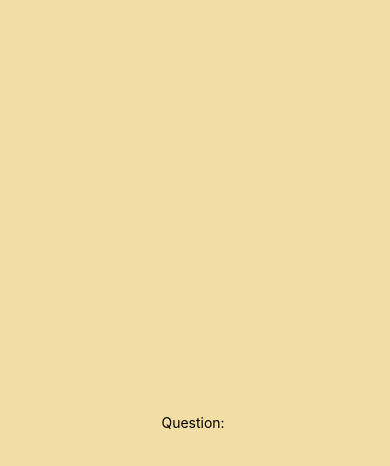
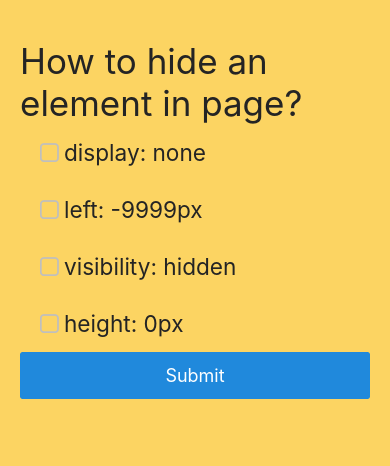
Before and after one commit to rrameshbtech/quiz-lite, a React Native app: screen / in a window 390 px wide. Shown: the top 466 px of the page. Built offline with nearby package versions, Linux system fonts and the light colour scheme.

Commit message:
add functionality to show single & multi choice questions

```diff
--- a/App.js
+++ b/App.js
@@ -2,6 +2,7 @@ import { StatusBar } from 'expo-status-bar';
 import { StyleSheet, View} from 'react-native';
 import { Quiz } from './quiz';
 import questions from "./assets/data/questions.json";
+import designTokens from './assets/styles/design-tokens';
 
 export default function App() {
   return (
@@ -15,9 +16,9 @@ export default function App() {
 const styles = StyleSheet.create({
   container: {
     flex: 1,
-    backgroundColor: '#f2dea5',
-    alignItems: 'center',
-    justifyContent: 'center',
+    backgroundColor: designTokens.colors.background,
+    padding: 20,
+    paddingTop:40
   },
   button: {
     margin: 10,
--- /dev/null
+++ b/assets/styles/design-tokens.js
@@ -0,0 +1,5 @@
+export default {
+  colors: {
+    background: '#fcd462',
+  }
+}
--- a/quiz/index.js
+++ b/quiz/index.js
@@ -1,20 +1,55 @@
 import React, { useState } from 'react';
-import { Text, View, StyleSheet } from 'react-native';
-import { Question } from './question';
+import { View, StyleSheet } from 'react-native';
+import { MultiAnswerQuestion } from './multi-answer-question';
+import { SingleAnswerQuestion } from './single-answer-question';
 
-
-export function Quiz({questions}) {
+export function Quiz({ questions }) {
   const [currentQuestionIndex, setCurrentQuestionIndex] = useState(0);
   const [score, setScore] = useState(0);
   const currentQuestion = questions[currentQuestionIndex];
 
+  function isSingleAnswerQuestion(question) {
+    return question.type === 'single';
+  }
+
+  function addScore(currentScore) {
+    setScore(score + currentScore);
+  }
+
+  function handleSubmittedAnswer(currentScore) {
+    addScore(currentScore);
+    if (!isLastQuestion()) {
+      setCurrentQuestionIndex(currentQuestionIndex + 1);
+      return;
+    }
+    showResults();
+  }
+
+  function isLastQuestion() {
+    return currentQuestionIndex === questions.length - 1;
+  }
+
+  function showResults() {
+    console.log(`You scored ${score} out of ${questions.length}`);
+  }
+
   return (
     <View style={styles.container}>
-      <Question {...{currentQuestion}} />
+      {isSingleAnswerQuestion(currentQuestion) ? (
+        <SingleAnswerQuestion
+          {...currentQuestion}
+          onSubmit={handleSubmittedAnswer}
+        />
+      ) : (
+        <MultiAnswerQuestion
+          {...currentQuestion}
+          onSubmit={handleSubmittedAnswer}
+        />
+      )}
     </View>
   );
 }
 
 const styles = StyleSheet.create({
-  container: {}
+  container: {},
 });
--- /dev/null
+++ b/quiz/multi-answer-question.js
@@ -0,0 +1,71 @@
+import { useState } from 'react';
+import { View, StyleSheet } from 'react-native';
+import { CheckBox, Text, Button } from '@rneui/themed';
+import designTokens from '../assets/styles/design-tokens';
+import { QuestionText } from './question-text';
+
+const SCORE = 10;
+
+export function MultiAnswerQuestion({
+  description,
+  options,
+  answer,
+  onSubmit,
+}) {
+  const [selected, setSelected] = useState([]);
+  const [score, setScore] = useState(0);
+
+  function setSelectedOptions(selectedOption) {
+    updateSelectedOptions(selectedOption);
+    updateScore();
+  }
+
+  function updateSelectedOptions(selectedOption) {
+    selected.includes(selectedOption)
+      ? setSelected(selected.filter((option) => option !== selectedOption))
+      : setSelected([...selected, selectedOption]);
+  }
+
+  function updateScore() {
+    if (selected.length === 0) {
+      setScore(0);
+      return;
+    }
+
+    if (isAnswerCorrect()) {
+      setScore(SCORE);
+    } else {
+      setScore(0);
+    }
+  }
+
+  function isAnswerCorrect() {
+    return selected.sort().join('') === answer.sort().join('');
+  }
+
+  return (
+    <View>
+      <QuestionText>{description}</QuestionText>
+      {options.map((option) => (
+        <CheckBox
+          key={option}
+          checked={selected.includes(option)}
+          onPress={() => setSelectedOptions(option)}
+          title={<Text h4>{option}</Text>}
+          containerStyle={styles.option}
+        ></CheckBox>
+      ))}
+      <Button
+        title='Submit'
+        size='lg'
+        onPress={() => onSubmit(score, selected)}
+      />
+    </View>
+  );
+}
+
+const styles = StyleSheet.create({
+  option: {
+    backgroundColor: designTokens.colors.background,
+  },
+});
--- /dev/null
+++ b/quiz/question-text.js
@@ -0,0 +1,5 @@
+import { Text } from '@rneui/themed';
+
+export function QuestionText({ children }) {
+  return <Text h2>{children}</Text>;
+}
--- a/quiz/question.js
+++ /dev/null
@@ -1,9 +0,0 @@
-import { View, Text } from 'react-native';
-
-export function Question({ description, options, answer, onSelect }) {
-  return (
-    <View>
-      <Text>Question: {description}</Text>
-    </View>
-  );
-}
--- /dev/null
+++ b/quiz/single-answer-question.js
@@ -0,0 +1,55 @@
+import { useState } from 'react';
+import { View, StyleSheet } from 'react-native';
+import { CheckBox, Text } from '@rneui/themed';
+import designTokens from '../assets/styles/design-tokens';
+import { QuestionText } from './question-text';
+
+const SCORE = 10;
+
+export function SingleAnswerQuestion({
+  description,
+  options,
+  answer,
+  onSubmit,
+}) {
+  const [selected, setSelected] = useState([]);
+  const [score, setScore] = useState(0);
+
+  function setSelectedOptions(selectedOption) {
+    setSelected([selectedOption]);
+    updateScore();
+    onSubmit(score, selected);
+  }
+
+  function updateScore() {
+    if (answer[0] === selected[0]) {
+      setScore(SCORE);
+      return;
+    }
+
+    setScore(0);
+  }
+
+  return (
+    <View>
+      <QuestionText>{description}</QuestionText>
+      {options.map((option) => (
+        <CheckBox
+          key={option}
+          checkedIcon='dot-circle-o'
+          uncheckedIcon='circle-o'
+          checked={selected.includes(option)}
+          onPress={() => setSelectedOptions(option)}
+          title={<Text h4>{option}</Text>}
+          containerStyle={styles.option}
+        ></CheckBox>
+      ))}
+    </View>
+  );
+}
+
+const styles = StyleSheet.create({
+  option: {
+    backgroundColor: designTokens.colors.background,
+  },
+});
```
Also changed, not shown: assets/styles/theme.js (deleted), 1 other file (tests, documents, lock files or other folders).
